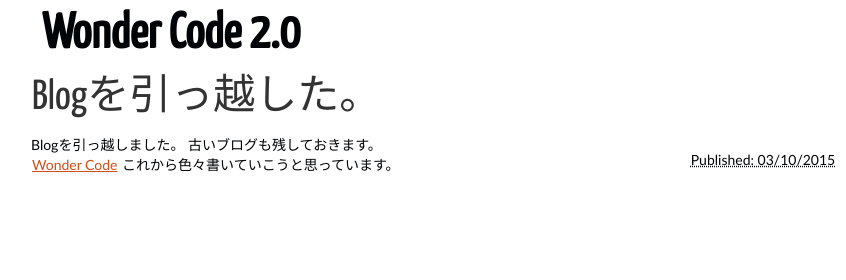
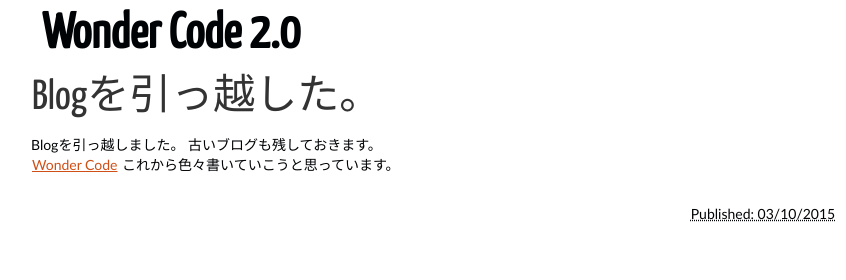
Before and after one commit to KiYugadgeter/blog, a plain HTML site: page posts/blogwoyin-tsuyue-shita.html in a window 1280 px wide. Shown: the full height of the page, 97-943 px from the left. Drawn offline with Linux system fonts and the light colour scheme.

Commit message:
article layout2

```diff
--- a/posts/blogwoyin-tsuyue-shita.html
+++ b/posts/blogwoyin-tsuyue-shita.html
@@ -36,17 +36,17 @@
            title="Permalink to Blogを引っ越した。">Blogを引っ越した。</a></h1>
     </header>
     <div class="entry-content">
+      <p>Blogを引っ越しました。
+古いブログも残しておきます。<br />
+<a href="http://k-yuya.hatenablog.com/">Wonder Code</a>
+これから色々書いていこうと思っています。</p>
 <footer class="post-info">
         <abbr class="published" title="2015-03-10T22:20:00+09:00">
                 Published: 03/10/2015
         </abbr>
 
 
-</footer><!-- /.post-info -->      <p>Blogを引っ越しました。
-古いブログも残しておきます。<br />
-<a href="http://k-yuya.hatenablog.com/">Wonder Code</a>
-これから色々書いていこうと思っています。</p>
-    </div><!-- /.entry-content -->
+</footer><!-- /.post-info -->    </div><!-- /.entry-content -->
 
          </article>
     </section>
```
Also changed, not shown: posts/firefoxnorubyyao-su.html (+5 -5 lines).
